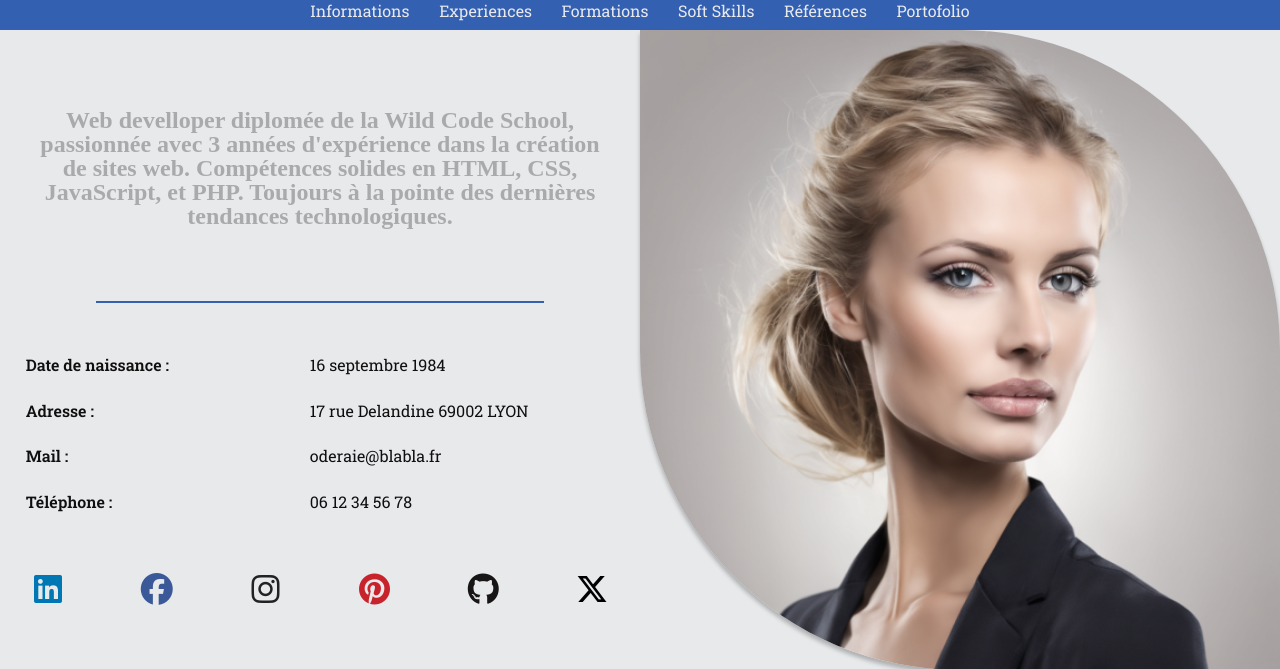
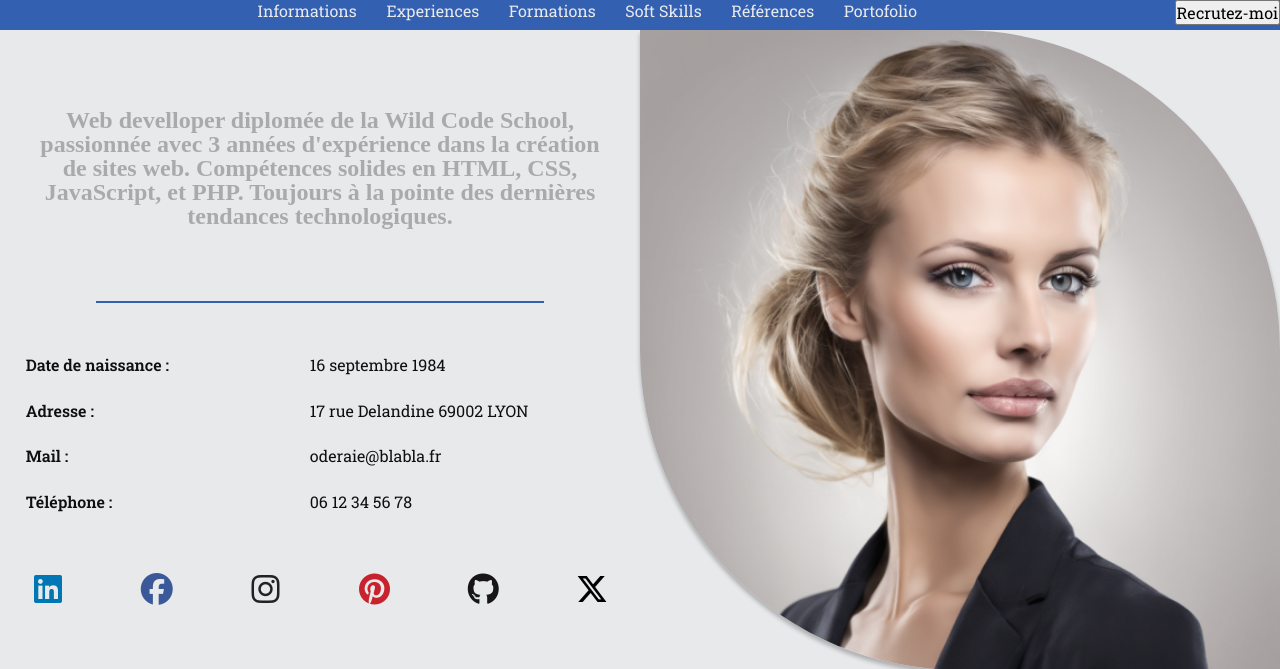
Before and after one commit to victorzanotelli/projet1, a PHP site: page / in a window 1280 px wide. Shown: the top 669 px of the page. Run offline with PHP 8.4, Linux system fonts and the light colour scheme; some libraries are stand-ins or nearby versions.

Commit message:
recrutezmoi

```diff
--- a/index.css
+++ b/index.css
@@ -39,7 +39,11 @@ body {
     padding: 1% 1% 0% 1%;;
     font-family: var(--font-title);
 }
-
+.recrute {
+    float: right;
+    font-size: 100%;
+    font-family: var(--font-text);
+}
 /*----------------------------navbar-mobile------------------------------------*/
 .navbar-mobile{
     display: flex;
--- a/index.php
+++ b/index.php
@@ -38,7 +38,6 @@ $experience = [
 <body>
     <main>
                 <!----------------------------navbar-dekstop-------------------->
-
         <nav class="navbar-dekstop">
             <a href="#">Informations</a>
             <a href="#experience">Experiences</a>
@@ -46,6 +45,7 @@ $experience = [
             <a href="#">Soft Skills</a>
             <a href="#">Références</a>
             <a href="#">Portofolio</a>
+            <button class="recrute">Recrutez-moi</button>
         </nav>
         <!----------------------------navbar-mobile-------------------->
         <nav class="navbar-mobile">
```
